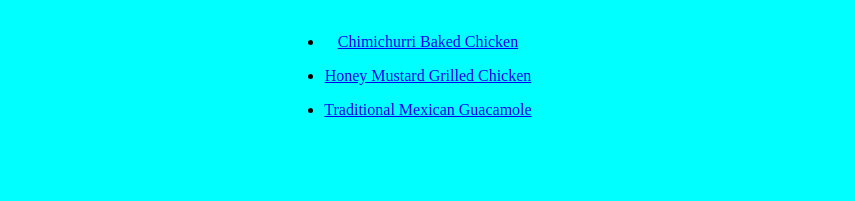
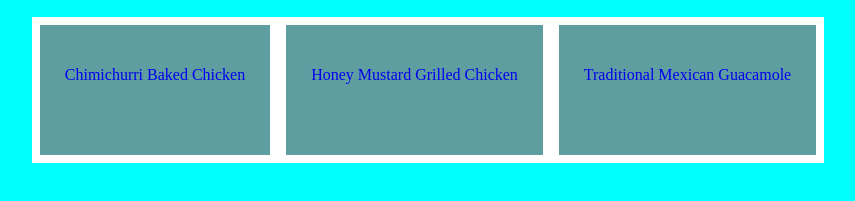
Before and after one commit to Oskart378/odin-recipes, a plain HTML site: page index.html in a window 1280 px wide. Shown: the part 349-550 px from the top of the page, without its empty margins (232-1087 px from the left). Drawn offline with Linux system fonts and the light colour scheme.

Commit message:
modify style using different block styles for practicing the CSS model box

```diff
--- a/index.html
+++ b/index.html
@@ -13,7 +13,7 @@
 
         <p><img src="images/download.png" alt="menu logo" width="400"></p>
 
-        <ul>
+        <ul id="menu-list">
             <li>
                 <p><a href="recipes/chimichurri-chicken.html">Chimichurri Baked Chicken</a></p>
             </li>
--- a/styles.css
+++ b/styles.css
@@ -1,5 +1,9 @@
 body {
     background-color: aqua;
+}
+
+a {
+    text-decoration: none;
 }
 
 h1, p , h2, h3{
@@ -8,12 +12,28 @@ h1, p , h2, h3{
     text-align: center;
 }
 
-ul , ol{
-   display: table;
-   margin: 0 auto;
+ul,ol {
+    display: table;
+    margin: 0 auto;
+
+}
+
+#menu-list {
+    display: flex;
+    list-style-type: none;
+    justify-content: center;
+
 }
 
 h1
  {
-     color: white;
+     color: rgb(255, 255, 255);
  }
+
+ #menu-list li {
+    padding: 25px;
+    border: 8px solid white;
+    block-size: 80px;
+    background-color: cadetblue;
+
+ }
```
